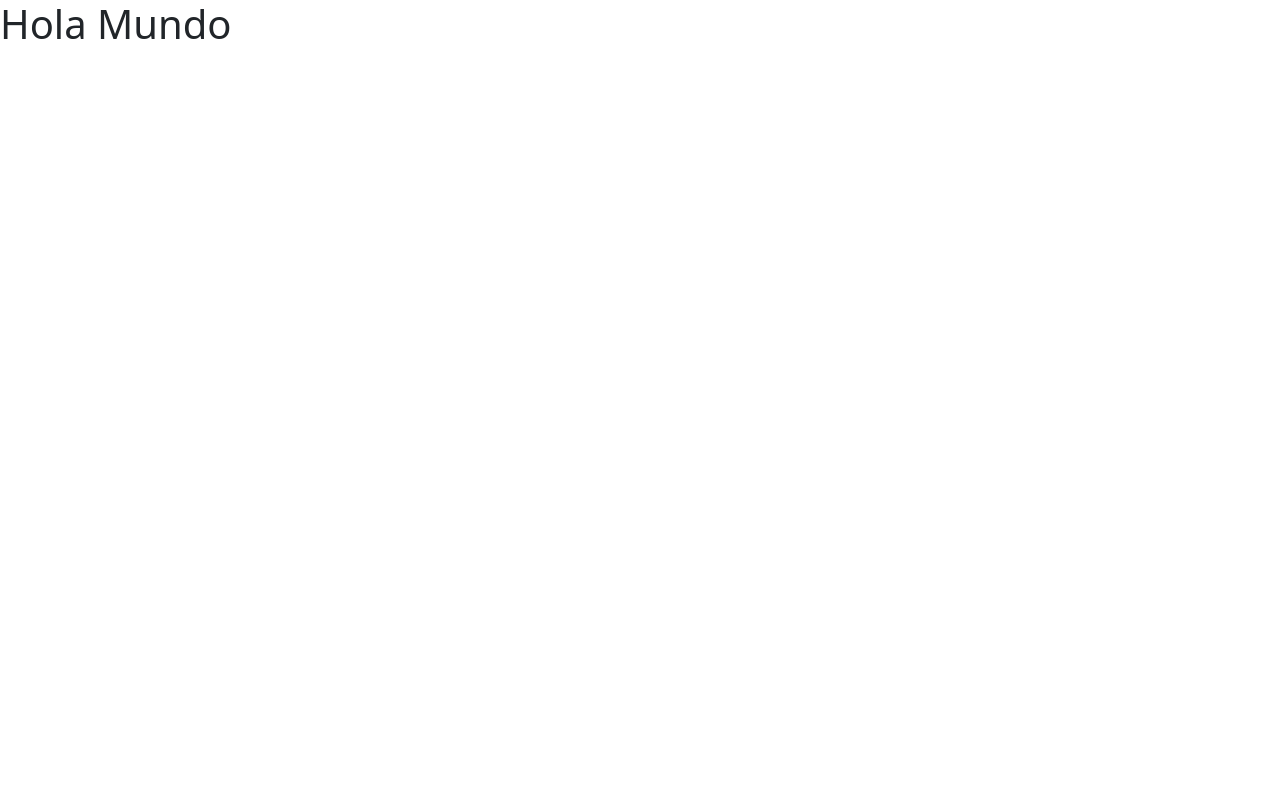
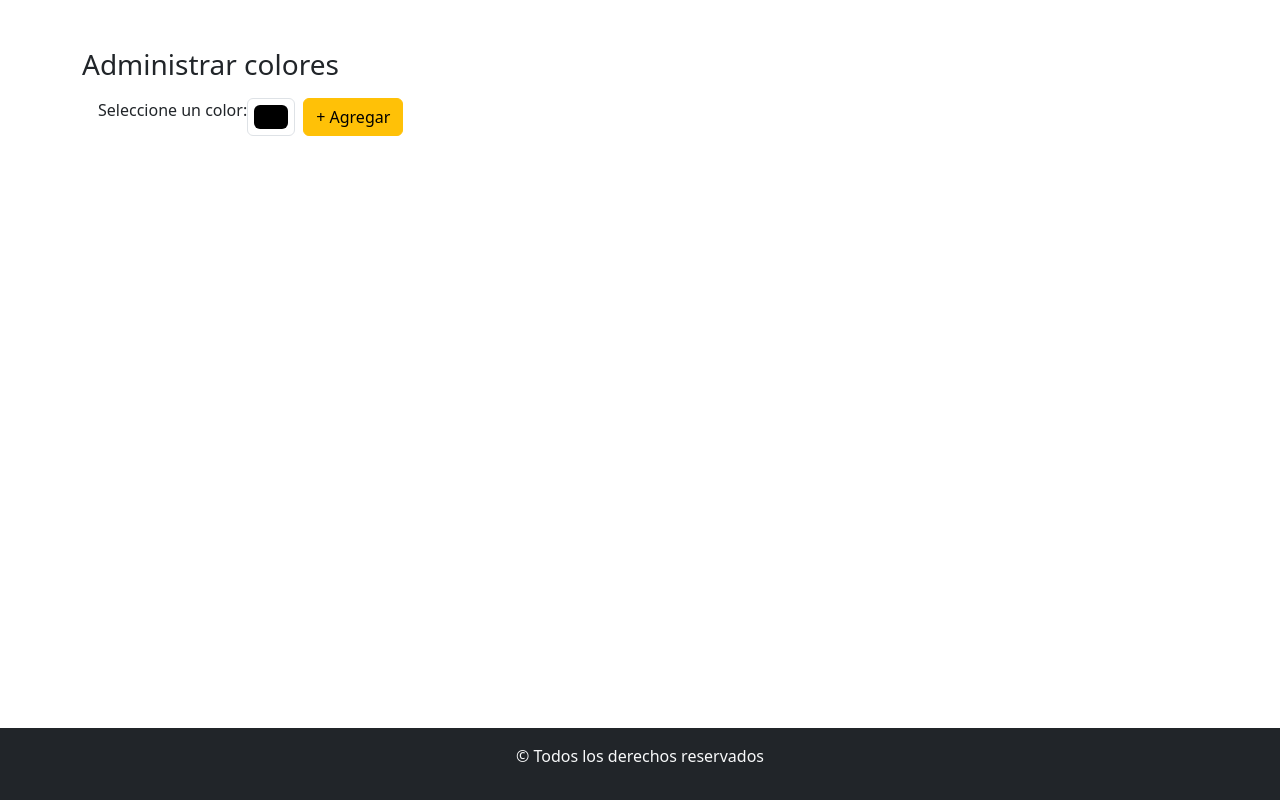
Before and after one commit to omarmatt31/06paletaDeColores, a React (Vite) app: page / in a window 1280 px wide. Built offline with nearby package versions, Linux system fonts and the light colour scheme.

Commit message:
agregamos el form, el grid para las cards y las cards

```diff
--- a/index.html
+++ b/index.html
@@ -6,7 +6,7 @@
     <meta name="viewport" content="width=device-width, initial-scale=1.0" />
     <meta name="description" content="Punto 6 del Tp de React">
     <meta name="author" content="Omar Mattos">
-    <title>Vite + React</title>
+    <title>Paleta de Colores</title>
   </head>
   <body>
     <div id="root"></div>
--- a/package.json
+++ b/package.json
@@ -10,7 +10,9 @@
     "preview": "vite preview"
   },
   "dependencies": {
+    "bootstrap": "^5.3.7",
     "react": "^19.1.0",
+    "react-bootstrap": "^2.10.10",
     "react-dom": "^19.1.0"
   },
   "devDependencies": {
--- a/src/App.jsx
+++ b/src/App.jsx
@@ -1,10 +1,16 @@
 import "bootstrap/dist/css/bootstrap.min.css";
+import FormularioColores from "./components/FormularioColores";
 
 function App() {
 
   return (
     <>
-      <h1>Hola Mundo</h1>
+      <main className="container my-5">
+        <FormularioColores></FormularioColores>
+      </main>
+      <footer className="bg-dark text-light text-center py-3">
+        <p>&copy; Todos los derechos reservados</p>
+      </footer>
     </>
   )
 }
--- /dev/null
+++ b/src/components/CardColor.jsx
@@ -0,0 +1,25 @@
+import Button from 'react-bootstrap/Button';
+import Card from 'react-bootstrap/Card';
+import Col from 'react-bootstrap/Col';
+
+const CardColor = ({color}) => {
+
+    return (
+        <Col sm={3} className='my-3'>
+            <Card style={{ width: '18rem', height:'18rem' }}>
+                <Card.Body className='m-0 p-0'>
+                    <div className="h-75" style={{backgroundColor: color}}></div>
+                    <div className='my-3 px-3 d-flex justify-content-between'>
+                        <Card.Text>
+                        {color}
+                            </Card.Text>
+                            <Button variant="outline-danger">Borrar</Button>
+                    </div>
+
+                </Card.Body>
+            </Card>
+        </Col>
+    );
+};
+
+export default CardColor;
--- /dev/null
+++ b/src/components/FormularioColores.jsx
@@ -0,0 +1,39 @@
+import { Form, Button } from "react-bootstrap";
+import GridColores from "./GridColores";
+import { useState } from "react";
+
+const FormularioColores = () => {
+
+    const [color, setColor] = useState('')
+    const [colores, setColores] = useState([])
+
+    const handleSubmit= (e)=>{
+        e.preventDefault();
+        setColores([...colores, color])
+        setColor('')
+    }
+  return (
+    <seccion>
+      <h3>Administrar colores</h3>
+      <Form onSubmit={handleSubmit}>
+        <Form.Group className="m-3  d-flex">
+            <Form.Label>Seleccione un color: </Form.Label>
+            <Form.Control
+              type="color"
+              class="form-control form-control-color mx-2"
+              id="exampleColorInput"
+              value="#000000"
+              title="Choose your color"
+              onChange={(e)=> setColor(e.target.value)}
+            />
+          <Button variant="warning" type="submit" className="text-center mx-2">
+            + Agregar
+          </Button>
+        </Form.Group>
+      </Form>
+      <GridColores colores={colores}></GridColores>
+    </seccion>
+  );
+};
+
+export default FormularioColores;
--- /dev/null
+++ b/src/components/GridColores.jsx
@@ -0,0 +1,20 @@
+import Container from 'react-bootstrap/Container';
+import Row from 'react-bootstrap/Row';
+
+import CardColor from './CardColor';
+
+const GridColores = ({colores}) => {
+    return (
+        <div>
+            <Container>
+                <Row>
+                    {
+                       colores.map((item, indice)=> <CardColor key={indice} color={item}></CardColor>)
+                    }
+                </Row>
+            </Container>
+        </div>
+    );
+};
+
+export default GridColores;
--- a/src/index.css
+++ b/src/index.css
@@ -0,0 +1,9 @@
+#root{
+  min-height: 100vh;
+  display: flex;
+  flex-direction: column;
+}
+
+main{
+  flex-grow: 1;
+}
```
Also changed, not shown: 1 other file (tests, documents, lock files or other folders).
